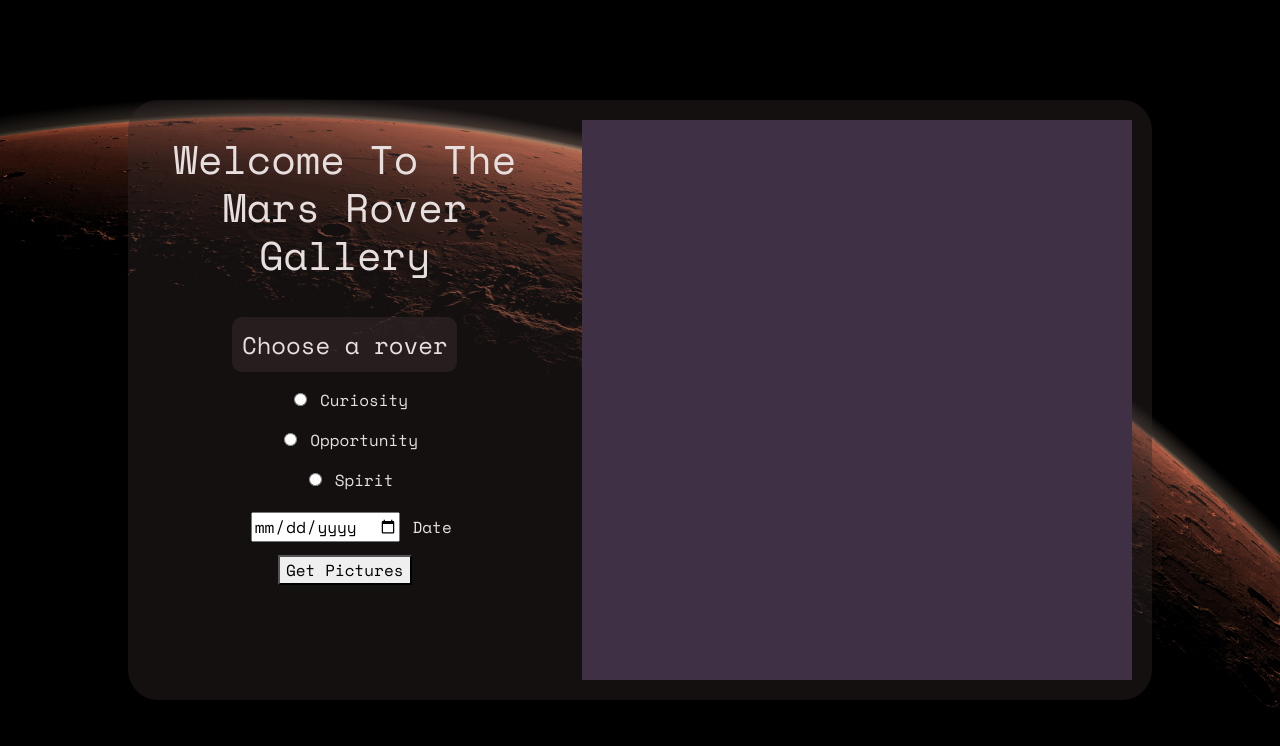
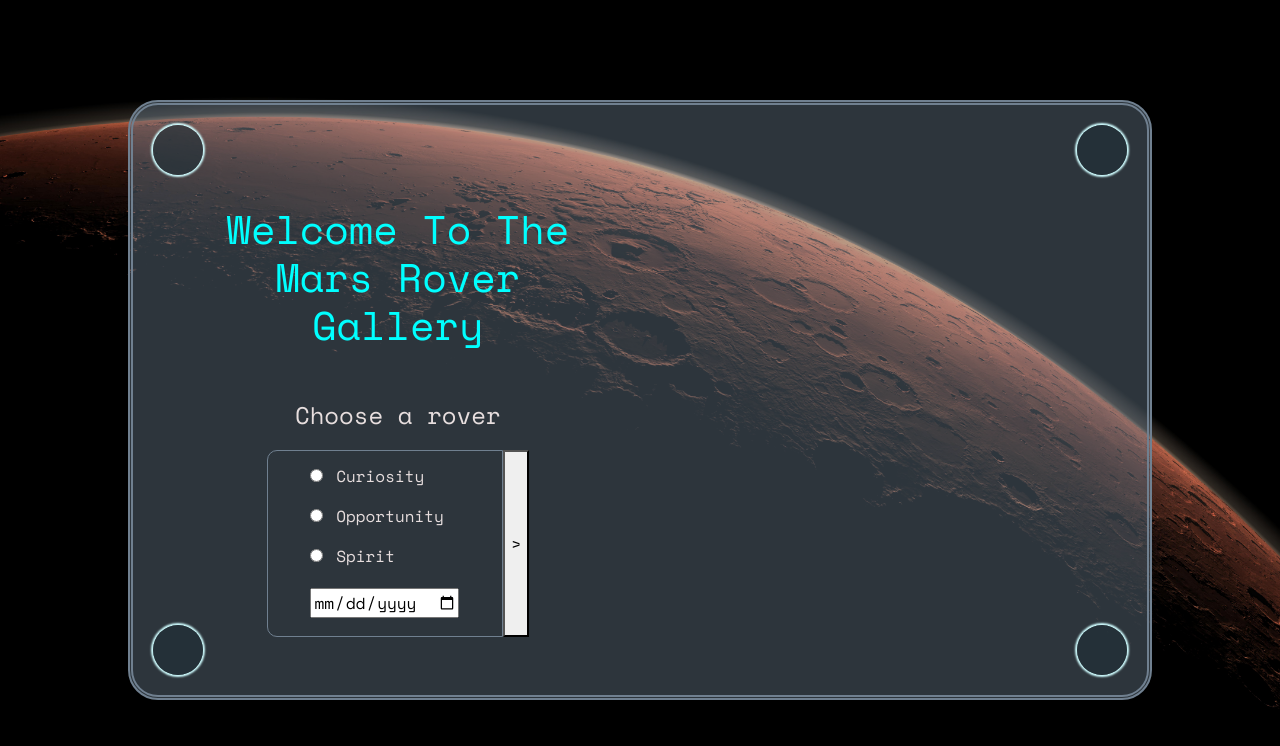
Before and after one commit to MBajor14/Mars_Rover_Photo_Station, a React (Create React App) app: page / in a window 1280 px wide. Shown: the top 746 px of the page. Built offline with nearby package versions, Linux system fonts and the light colour scheme.

Commit message:
Change style- brighter ui color, added UI_Mount_Brackets

```diff
--- a/src/App.js
+++ b/src/App.js
@@ -2,6 +2,7 @@ import React, {Component} from 'react';
 import Title from './components/Title';
 import Form from './components/Form';
 import Gallery from './components/Gallery';
+import UI_Mount_Pair from './components/ui_decorations/UI_Mount_Pair';
 
 const API_KEY = 'jgK3mGLNeRRwtX4Ml9VWaaWvzigyZo3PZ3FUTr0s';
 
@@ -13,12 +14,14 @@ class App extends Component{
     }
   };
 //https://api.nasa.gov/mars-photos/api/v1/rovers/curiosity/photos?earth_date=2015-6-3&api_key=jgK3mGLNeRRwtX4Ml9VWaaWvzigyZo3PZ3FUTr0s
-  handleSubmit = async (event) => {
+  handleSubmit = async event => {
     event.preventDefault();
-    const rover_name = 'curiosity';//event.target.elements.rover.value;
-    const date = event.target.elements.date.value;
-    const api_call = await fetch(`https://api.nasa.gov/mars-photos/api/v1/rovers/${rover_name}/photos?earth_date=2018-9-3&api_key=${API_KEY}`);
-    const data = await api_call.json();
+    const
+        rover_name = 'curiosity',//event.target.elements.rover.value;
+        date = event.target.elements.date.value,
+        api_call = await fetch(`https://api.nasa.gov/mars-photos/api/v1/rovers/${rover_name}/photos?earth_date=2018-9-3&api_key=${API_KEY}`),
+        data = await api_call.json()
+      ;
     this.setState({data: data});
   };
 
@@ -26,11 +29,13 @@ class App extends Component{
     return(
       <div className="app bg_mars">
           <div className="main-container">
+            <UI_Mount_Pair />
             <div className="title-container">
               <Title />
               <Form handleSubmit={this.handleSubmit} />
             </div>
             <Gallery data={this.state.data} />
+            <UI_Mount_Pair />
           </div>
       </div>
     );
--- a/src/components/Form.js
+++ b/src/components/Form.js
@@ -5,6 +5,8 @@ const Form = props => (
         <form onSubmit={props.handleSubmit}>
             <fieldset>
                 <legend>Choose a rover</legend>
+                <div className="form-body">
+                    <div className="form-inputs">
                         <div>
                             <input type="radio" value="curiosity" id="curiosity" name="rover"/>
                             <label htmlFor="curiosity">Curiosity</label>
@@ -19,10 +21,12 @@ const Form = props => (
                         </div>
                         <div>
                             <input type="date" value="date" name="date"/>
-                    <label htmlFor="date">Date</label>
+                            {/*<label htmlFor="date">Date</label>*/}
+                        </div>
                     </div>
                     <div>
-                    <button>Get Pictures</button>
+                        <button> > </button>
+                    </div>
                 </div>
             </fieldset>
         </form>
--- a/src/components/Image.js
+++ b/src/components/Image.js
@@ -1,5 +1,7 @@
 import React from 'react';
 import PropTypes from 'prop-types';
+
+
 
 const Image = props => (
     <div className="col-md-3">
@@ -9,12 +11,12 @@ const Image = props => (
     </div>
 );
 
-// Image.defaultProps = {
-//     img_src: null
-// }
+Image.defaultProps = {
+    img_src: null
+}
 
-// Image.propTypes = {
-//     img_src: PropTypes.any.isRequired
-// }
+Image.propTypes = {
+    img_src: PropTypes.any.isRequired
+}
 
 export default Image;
--- a/src/components/Title.js
+++ b/src/components/Title.js
@@ -1,7 +1,7 @@
 import React from 'react';
 
 const Title = () => (
-    <h1>Welcome To The Mars Rover Gallery</h1>
+    <h1 className="title">Welcome To The Mars Rover Gallery</h1>
 );
 
 export default Title;
--- /dev/null
+++ b/src/components/ui_decorations/UI_Mount_Pair.js
@@ -0,0 +1,10 @@
+import React from 'react';
+
+const UI_Mount_Pair = () => (
+    <div className="ui_mount">
+        <div className="ui_mount_bracket" />
+        <div className="ui_mount_bracket" />
+    </div>
+);
+
+export default UI_Mount_Pair;
--- a/src/style/sass/_form.scss
+++ b/src/style/sass/_form.scss
@@ -3,11 +3,15 @@
     flex: 1 1 auto;
     margin: auto auto;
     padding-top: 30px;
+
+    button{
+        height: 100%;
+    }
 }
 
 legend{
     padding: 0.6rem;
-    background-color: rgba(50, 40, 40, 0.6);
+    //background-color: rgba(50, 40, 40, 0.6);
     border-radius: 10px;
     text-align: center;
 }
@@ -15,3 +19,17 @@ legend{
 input{
     margin: 0.8rem;
 }
+.form-inputs{
+    flex: 1 1;
+    display: flex;
+    flex-direction: column;
+    align-items: flex-start;
+    border: 1px solid slategrey;
+    border-top-left-radius: 10px;
+    border-bottom-left-radius: 10px;
+    padding: 5px 30px;
+}
+.form-body{
+    display: flex;
+    flex-direction: row;
+}
--- a/src/style/sass/_gallery.scss
+++ b/src/style/sass/_gallery.scss
@@ -1,5 +1,5 @@
 .gallery-component{
-    background-color: rgb(63, 48, 70);
+    //background-color: rgb(63, 48, 70);
     flex-grow: 10;
     margin-left:40px;
 }
--- a/src/style/sass/_title.scss
+++ b/src/style/sass/_title.scss
@@ -1,8 +1,12 @@
 .title-container{
     text-align: center;
     flex-basis: auto;
-    margin: 15px auto;
+    margin: 50px auto;
+    padding-top: 30px;
     width: 40%;
     display: flex;
     flex-direction: column;
 }
+.title{
+    color: cyan;
+}
--- a/src/style/sass/style.scss
+++ b/src/style/sass/style.scss
@@ -26,13 +26,28 @@ body{
     padding: 20px;
     margin-right: auto;
     margin-left: auto;
-    background-color: rgba(50, 40, 40, 0.4);
+    background-color: rgba(100, 119, 134, 0.45);
     border-radius: 30px;
     display: flex;
     flex-direction: row;
+    border: double thick slategrey;
 }
 
 .content-container{
     background-color: rgb(37, 68, 98);
     display: flex;
 }
+
+.ui_mount{
+    display: flex;
+    flex-direction: column;
+    justify-content: space-between;
+
+    .ui_mount_bracket{
+        background-color: rgba(31, 47, 54, 0.65);
+        width: 50px;
+        height: 50px;
+        border-radius: 50%;
+        box-shadow: #cffdff 0 0 2px 2px;
+    }
+}
--- a/src/style/style.css
+++ b/src/style/style.css
@@ -1,43 +1,73 @@
 .title-container {
   text-align: center;
   flex-basis: auto;
-  margin: 15px auto;
+  margin: 50px auto;
+  padding-top: 30px;
   width: 40%;
   display: flex;
-  flex-direction: column; }
+  flex-direction: column;
+}
+
+.title {
+  color: cyan;
+}
 
 .form-component {
   flex: 1 1 auto;
   margin: auto auto;
-  padding-top: 30px; }
+  padding-top: 30px;
+}
+.form-component button {
+  height: 100%;
+}
 
 legend {
   padding: 0.6rem;
-  background-color: rgba(50, 40, 40, 0.6);
   border-radius: 10px;
-  text-align: center; }
+  text-align: center;
+}
 
 input {
-  margin: 0.8rem; }
+  margin: 0.8rem;
+}
+
+.form-inputs {
+  flex: 1 1;
+  display: flex;
+  flex-direction: column;
+  align-items: flex-start;
+  border: 1px solid slategrey;
+  border-top-left-radius: 10px;
+  border-bottom-left-radius: 10px;
+  padding: 5px 30px;
+}
+
+.form-body {
+  display: flex;
+  flex-direction: row;
+}
 
 .gallery-component {
-  background-color: #3f3046;
   flex-grow: 10;
-  margin-left: 40px; }
+  margin-left: 40px;
+}
 
 body {
-  font-family: 'Space Mono', monospace; }
+  font-family: "Space Mono", monospace;
+}
 
 .app {
   color: #e7dede;
   height: 100vh;
   display: flex;
   align-items: center;
-  justify-content: center; }
+  justify-content: center;
+}
 
 .bg_mars {
   background: url("../img/mars_bg.jpg") center center no-repeat;
-  background-size: cover; }
+  background-size: cover;
+}
 
 .main-container {
   height: 75%;
@@ -45,13 +75,29 @@ body {
   padding: 20px;
   margin-right: auto;
   margin-left: auto;
-  background-color: rgba(50, 40, 40, 0.4);
+  background-color: rgba(100, 119, 134, 0.45);
   border-radius: 30px;
   display: flex;
-  flex-direction: row; }
+  flex-direction: row;
+  border: double thick slategrey;
+}
 
 .content-container {
   background-color: #254462;
-  display: flex; }
+  display: flex;
+}
+
+.ui_mount {
+  display: flex;
+  flex-direction: column;
+  justify-content: space-between;
+}
+.ui_mount .ui_mount_bracket {
+  background-color: rgba(31, 47, 54, 0.65);
+  width: 50px;
+  height: 50px;
+  border-radius: 50%;
+  box-shadow: #cffdff 0 0 2px 2px;
+}
 
 /*# sourceMappingURL=style.css.map */
```
Also changed, not shown: 1 other file (tests, documents, lock files or other folders). Lines whose indentation alone changed are shown as unchanged.
